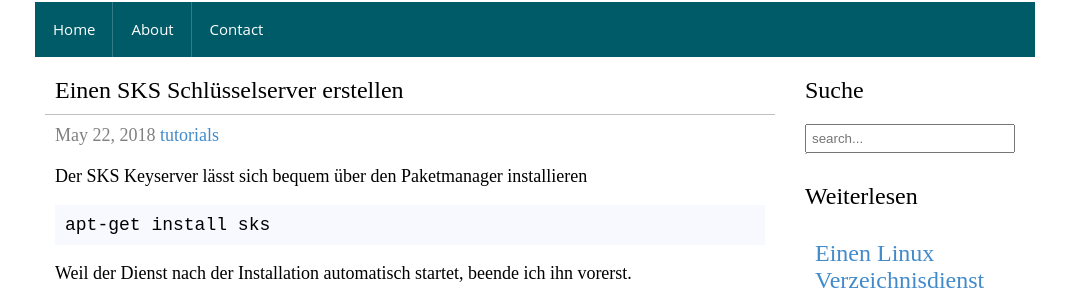
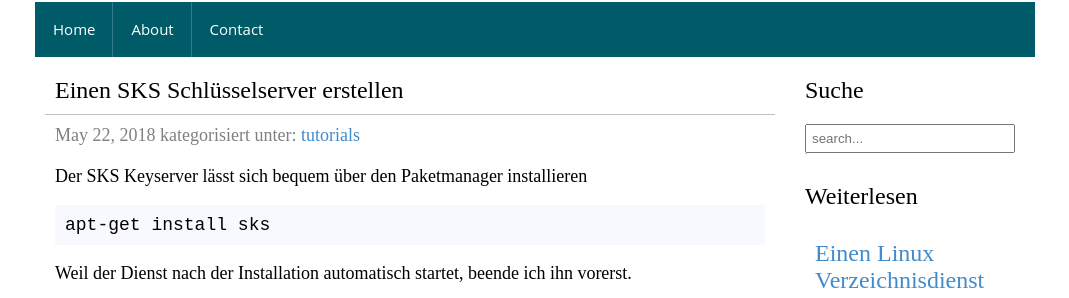
Before and after one commit to zarat/zarat.github.io, a Jekyll site: the page built from _posts/2018-05-22-sks.markdown, in a window 1280 px wide. Shown: the part 166-464 px from the top of the page, without its empty margins (105-1174 px from the left). Built offline with Jekyll 4.4.1, drawn with Linux system fonts in a browser that asks for light colours.

Commit message:
Update post.html

```diff
--- a/_layouts/post.html
+++ b/_layouts/post.html
@@ -12,10 +12,13 @@ layout: default
       {{ page.date | date: "%d" }},
       {{ page.date | date: "%Y" }}
 
+      {% if page.categories %}
+      kategorisiert unter:
       {% for category in page.categories %}
       {% capture category_name %}{{ category }}{% endcapture %}
       <a href="../category/{{ category_name }}">{{ category_name }}</a>
       {% endfor %}
+      {% endif %}
 
     </div>
 
```
